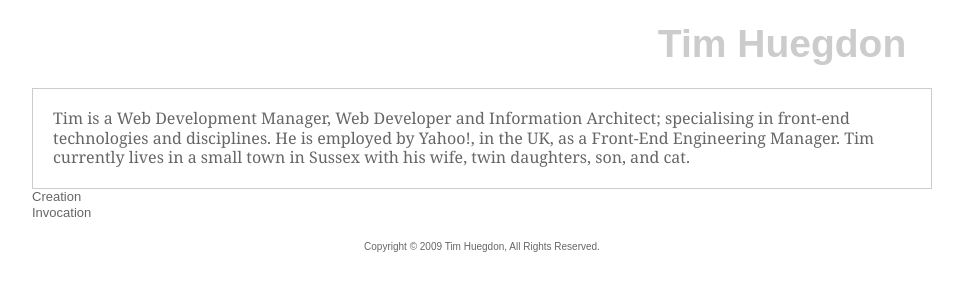
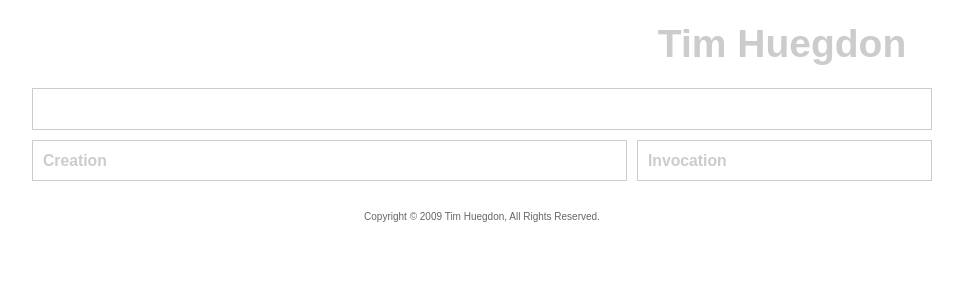
Before and after one commit to nefarioustim/global-profile-site, a Python web app: template templates/master.html in a window 1280 px wide. Shown: the top 300 px of the page, without its empty margins (158-1121 px from the left). Run offline with Jinja, Linux system fonts and the light colour scheme; the template is opened without the code that fills it, so the values that code supplies are empty.

Commit message:
renamed vhost config and template work.

```diff
--- a/static/css/modules/common/footer.css
+++ b/static/css/modules/common/footer.css
@@ -1,4 +1,5 @@
 #page-footer {
+    clear: both;
     padding: 20px;
 }
 #page-footer p {
--- a/static/css/modules/common/masthead.css
+++ b/static/css/modules/common/masthead.css
@@ -1,6 +1,6 @@
 #page-masthead h1 {
-/*    background-color: #eee;*/
     color: #ccc;
+    display: inline;
     float: right;
     font-family: trebuchet, sans-serif;
     font-size: 300%;
--- /dev/null
+++ b/static/css/modules/common/module.css
@@ -0,0 +1,11 @@
+.module {
+    border: 1px solid #ccc;
+    margin: 10px 0;
+    padding: 10px;
+}
+.module h2 {
+    color: #ccc;
+    font-family: trebuchet, sans-serif;
+    font-size: 121%;
+    font-weight: bold;
+}
--- /dev/null
+++ b/static/css/modules/creation.css
@@ -0,0 +1,6 @@
+#creation {
+    display: inline;
+    float: left;
+    margin-right: 5px;
+    width: 573px;
+}
--- /dev/null
+++ b/static/css/modules/invocation.css
@@ -0,0 +1,6 @@
+#invocation {
+    display: inline;
+    float: right;
+    margin-left: 5px;
+    width: 273px;
+}
--- a/templates/master.html
+++ b/templates/master.html
@@ -12,6 +12,9 @@
 		<link rel="stylesheet" href="/static/css/grid/core.css" type="text/css" media="screen">
 		<link rel="stylesheet" href="/static/css/modules/common/masthead.css" type="text/css" media="screen">
 		<link rel="stylesheet" href="/static/css/modules/common/footer.css" type="text/css" media="screen">
+		<link rel="stylesheet" href="/static/css/modules/common/module.css" type="text/css" media="screen">
+		<link rel="stylesheet" href="/static/css/modules/creation.css" type="text/css" media="screen">
+		<link rel="stylesheet" href="/static/css/modules/invocation.css" type="text/css" media="screen">
 		{% endblock page_style %}
 	</head>
 	{% endblock html_head %}
@@ -22,19 +25,18 @@
 			{% block page_masthead %}
 			<div id="page-masthead">
 				<h1>Tim Huegdon</h1>
-				<p>Tim is a Web Development Manager, Web Developer and Information
-				Architect; specialising in front-end technologies and disciplines. He
-				is employed by Yahoo!, in the UK, as a Front-End Engineering Manager. Tim
-				currently lives in a small town in Sussex with his wife, twin
-				daughters, son, and cat.</p>
+				<p>{# Tim is a Web Development Manager, Web Developer and Information #}
+				{# 				Architect; specialising in front-end technologies and disciplines. He #}
+				{# 				is employed by Yahoo!, in the UK, as a Front-End Engineering Manager. Tim #}
+				{# 				currently lives in a small town in Sussex with his wife, twin #}
+				{# 				daughters, son, and cat. #}</p>
 			</div>
 			{% endblock page_masthead %}
-			<div>
+			<div id="creation" class="module">
 				<h2>Creation</h2>
 			</div>
-			<div>
+			<div id="invocation" class="module">
 				<h2>Invocation</h2>
-				{{ twitter }}
 			</div>
 			{% block page_footer %}
 			<div id="page-footer">
--- a/wsgi-scripts/application.py
+++ b/wsgi-scripts/application.py
@@ -14,16 +14,10 @@ import twitter, twitter.sensitive
 env = Environment( loader = FileSystemLoader( TEMPLATES_BASE ) )
 
 def root(request):
-    # Dies here for some reason. Must be something to do with the HTTP
-    # connection since the __init__ validates the login credentials. No log
-    # message though; access or error.
-    twitapi = twitter.Twitter( twitter.sensitive.twitter_user, twitter.sensitive.twitter_passwd )
-
     context = {
         'body' : {
             'id' : 'index'
         },
-        'twitter' : twitapi.get_friends_timeline()
     }
 
     template = env.get_template('master.html')
```
Also changed, not shown: 2 other files.
